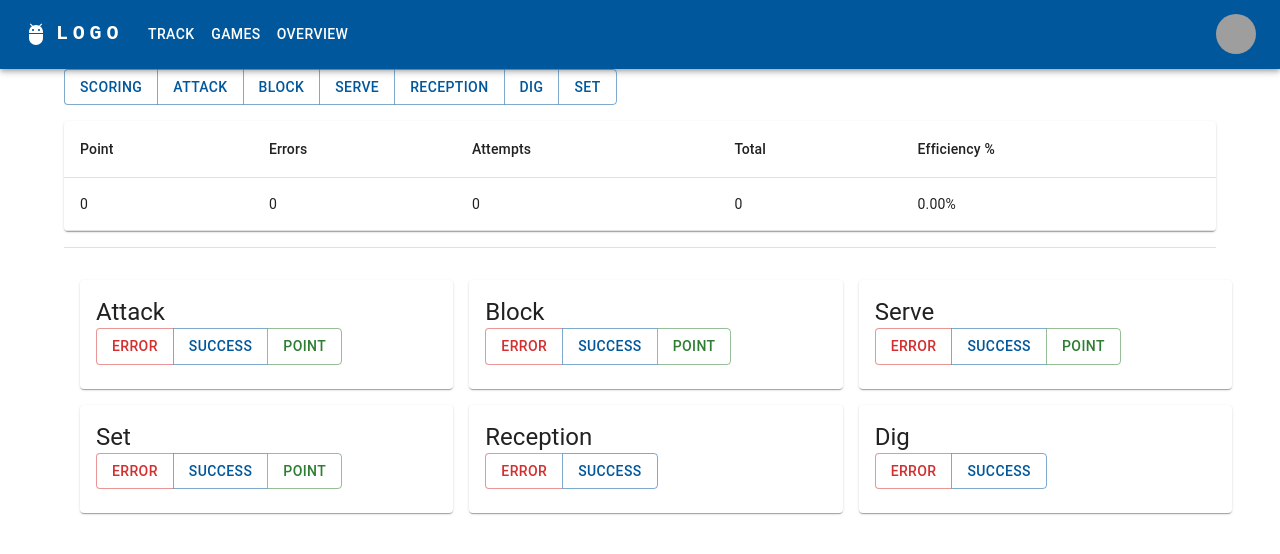
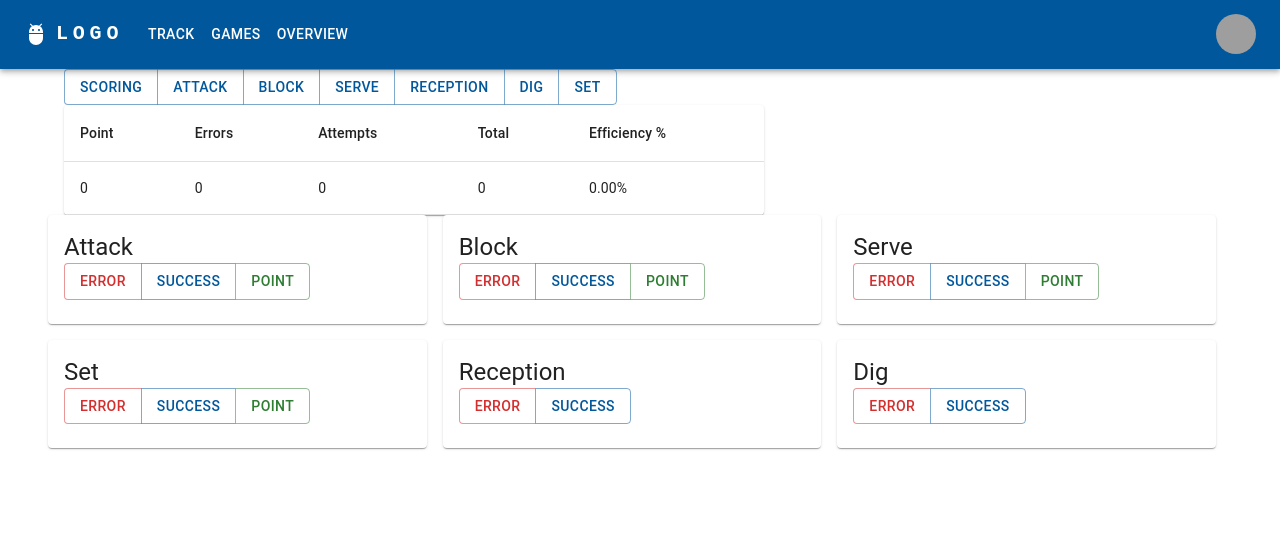
Before and after one commit to Angelo4/Volleyball-Stat-Tracker, a React (Create React App) app in the folder volleyball-stat-tracker-app/: page / in a window 1280 px wide. Shown: the top 554 px of the page. Built offline with nearby package versions, Linux system fonts and the light colour scheme; grey boxes are pictures that could not be loaded.

Commit message:
Replace stack with Grid

```diff
--- a/volleyball-stat-tracker-app/src/App.tsx
+++ b/volleyball-stat-tracker-app/src/App.tsx
@@ -3,16 +3,17 @@ import TrackGame from './features/TrackGame';
 import { ThemeProvider, createTheme } from '@mui/material/styles';
 import CssBaseline from '@mui/material/CssBaseline';
 import theme from './utils/Theme';
+import { Container } from '@mui/material';
 
 function App() {
   return (
-    <>
-      <ThemeProvider theme={theme}>
-        <ResponsiveAppBar />
+    <ThemeProvider theme={theme}>
+      <ResponsiveAppBar />
+      <Container>
         <TrackGame />
-        <CssBaseline />
-      </ThemeProvider>
-    </>
+      </Container>
+      <CssBaseline />
+    </ThemeProvider>
   );
 }
 
--- a/volleyball-stat-tracker-app/src/features/TrackGame.tsx
+++ b/volleyball-stat-tracker-app/src/features/TrackGame.tsx
@@ -1,19 +1,17 @@
-import { Container, Divider, Stack, Typography } from '@mui/material';
+import { Container, Divider, Grid, Stack, Typography } from '@mui/material';
 import { connect } from 'react-redux';
 import SessionStatsContainer from '../components/SessionStatsContainer';
 import ActionCentreContainer from '../components/vb_action_center/ActionCentreContainer';
 
 const TrackGame = () => {
   return (
-    <>
-      <Container>
-        <Stack spacing={2}>
-          <SessionStatsContainer />
-          <Divider />
-          <ActionCentreContainer />
-        </Stack>
-      </Container>
-    </>
+    <Grid container spacing={2}>
+      <Grid item xs="auto">
+        <SessionStatsContainer />
+      </Grid>
+      {/* <Divider /> */}
+      <ActionCentreContainer />
+    </Grid>
   );
 };
 
--- a/volleyball-stat-tracker-app/src/index.tsx
+++ b/volleyball-stat-tracker-app/src/index.tsx
@@ -5,6 +5,7 @@ import App from './App';
 import reportWebVitals from './reportWebVitals';
 import { Provider } from 'react-redux';
 import store from './redux/Store';
+import { Container } from '@mui/system';
 
 const root = ReactDOM.createRoot(
   document.getElementById('root') as HTMLElement,
```
